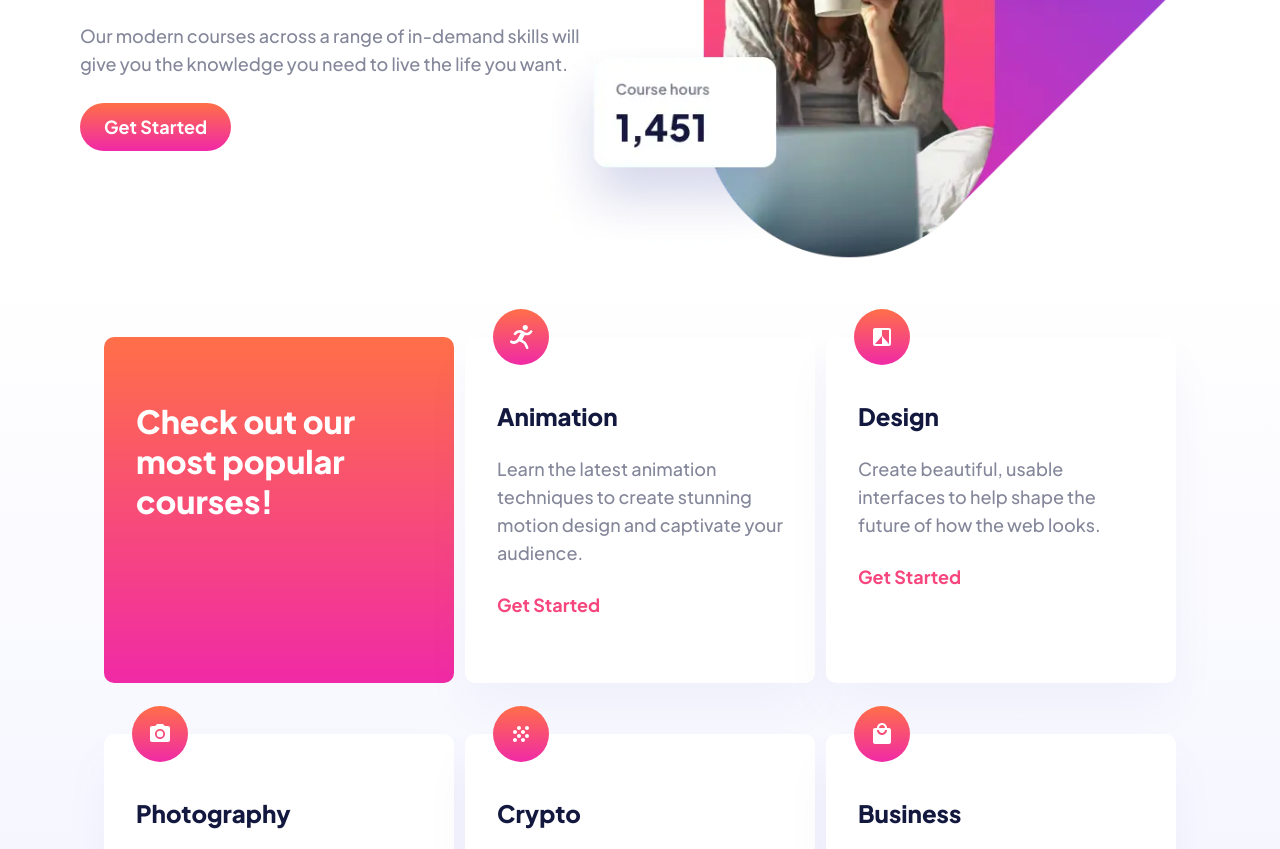
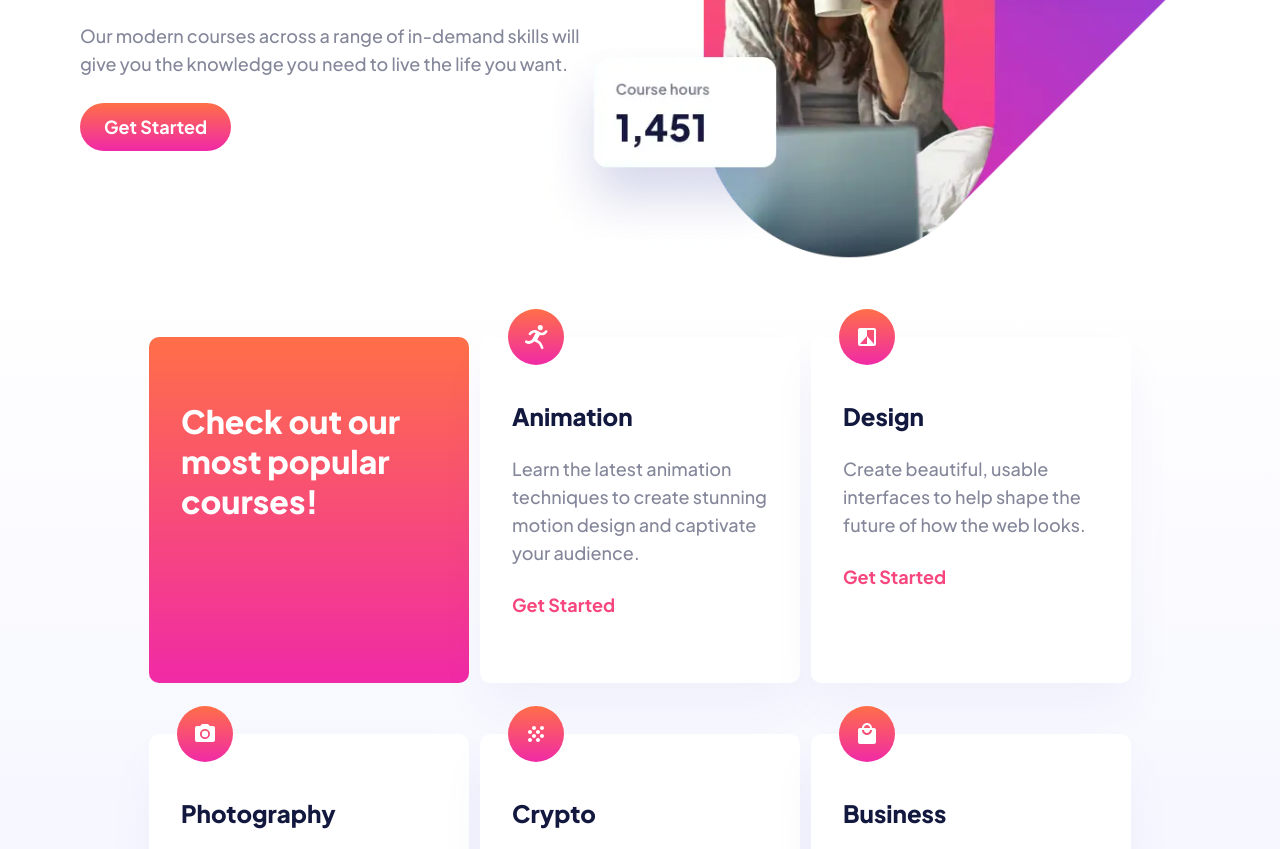
Before and after one commit to ProfessorDy/fm-skilled, a plain HTML site: page index.html in a window 1280 px wide. Shown: the part 441-1290 px from the top of the page. Drawn offline with Linux system fonts and the light colour scheme.

Commit message:
Make  card sizes on tablet responsive

```diff
--- a/css/styles.css
+++ b/css/styles.css
@@ -246,7 +246,7 @@ footer {
 
   /* Main */
   main {
-    padding: 1.5rem 2.5rem 5.38rem;
+    padding: 1.5rem max(3vw, 2.5rem) 5.38rem;
   }
   .courses {
     width: 100%;
@@ -257,14 +257,12 @@ footer {
   }
 
   .first-card {
-    width: 50%;
-    max-width: 20rem;
+    width: min(20rem, 100%);
     padding: 3.5rem 2rem;
     margin-top: 2.5rem;
   }
   .card {
-    width: 50%;
-    max-width: 20rem;
+    width: min(20rem, 100%);
     margin-top: 2.5rem;
   }
 
```
